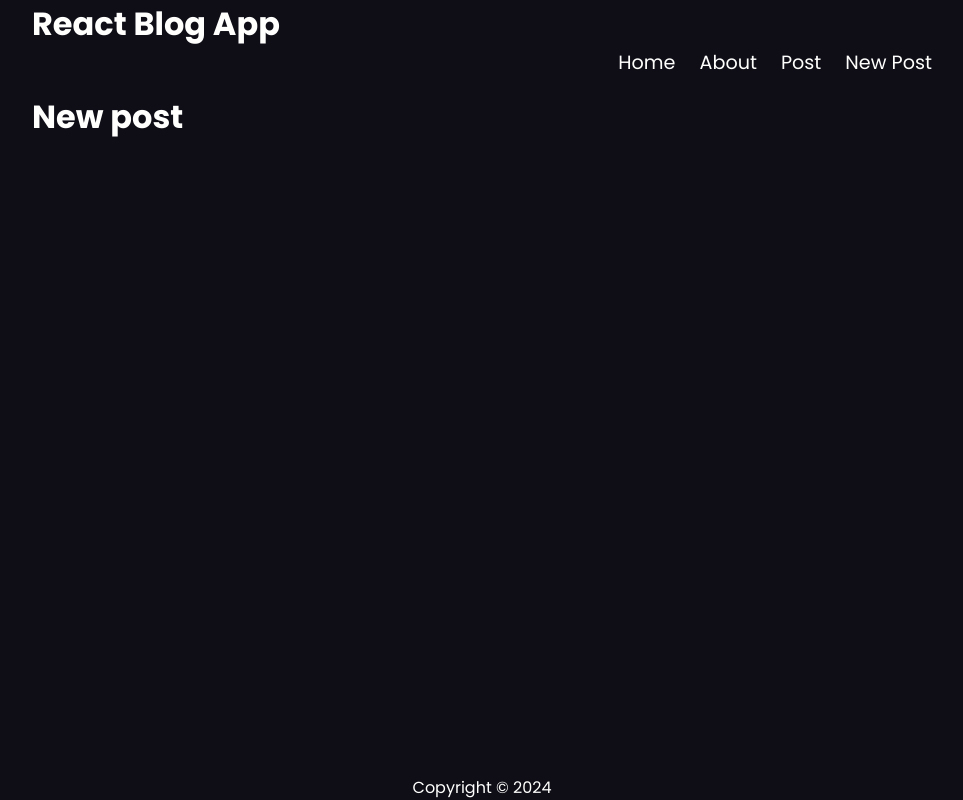
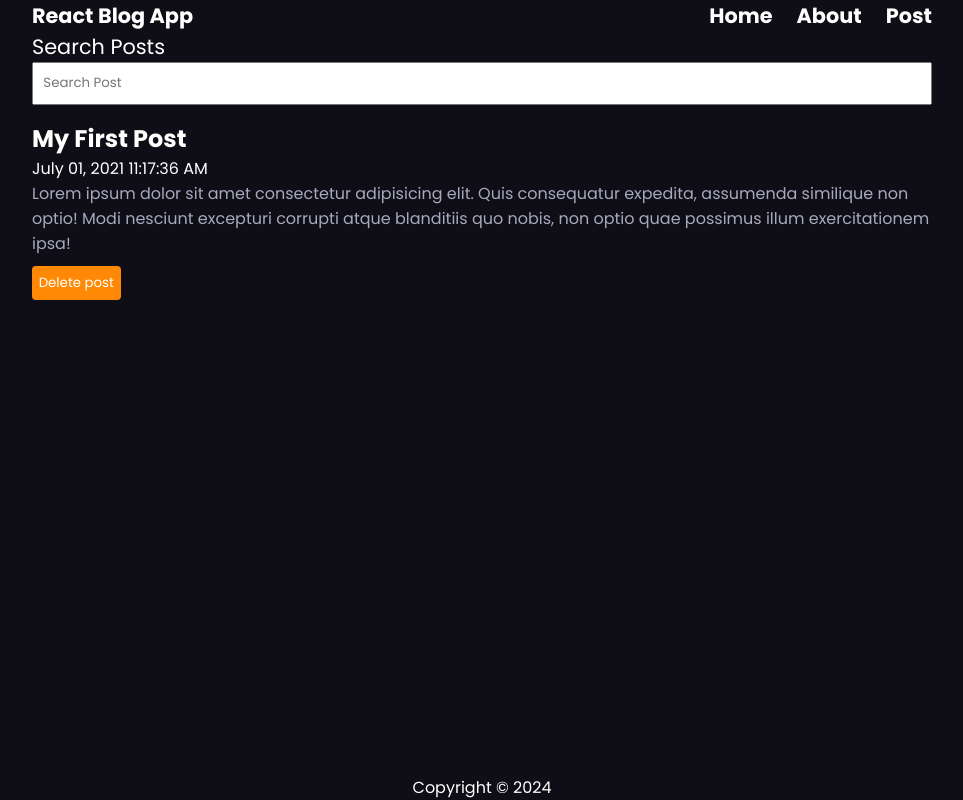
Before and after one commit to KaymMikael/blog-app, a React (Create React App) app: page /post/1 in a window 1280 px wide. Shown: the whole page, without its empty margins (158-1121 px from the left). Built offline with nearby package versions, Linux system fonts and the light colour scheme; a web font is replaced by a local one.

Commit message:
idk what I'm doing

```diff
--- a/src/App.js
+++ b/src/App.js
@@ -10,15 +10,50 @@
 import { useState, useEffect } from "react";
 
 const App = () => {
+  const [posts, setPosts] = useState([
+    {
+      id: 1,
+      title: "My First Post",
+      datetime: "July 01, 2021 11:17:36 AM",
+      body: "Lorem ipsum dolor sit amet consectetur adipisicing elit. Quis consequatur expedita, assumenda similique non optio! Modi nesciunt excepturi corrupti atque blanditiis quo nobis, non optio quae possimus illum exercitationem ipsa!",
+    },
+    {
+      id: 2,
+      title: "My 2nd Post",
+      datetime: "July 01, 2021 11:17:36 AM",
+      body: "Lorem ipsum dolor sit amet consectetur adipisicing elit. Quis consequatur expedita, assumenda similique non optio! Modi nesciunt excepturi corrupti atque blanditiis quo nobis, non optio quae possimus illum exercitationem ipsa!",
+    },
+    {
+      id: 3,
+      title: "My 3rd Post",
+      datetime: "July 01, 2021 11:17:36 AM",
+      body: "Lorem ipsum dolor sit amet consectetur adipisicing elit. Quis consequatur expedita, assumenda similique non optio! Modi nesciunt excepturi corrupti atque blanditiis quo nobis, non optio quae possimus illum exercitationem ipsa!",
+    },
+    {
+      id: 4,
+      title: "My Fourth Post",
+      datetime: "July 01, 2021 11:17:36 AM",
+      body: "Lorem ipsum dolor sit amet consectetur adipisicing elit. Quis consequatur expedita, assumenda similique non optio! Modi nesciunt excepturi corrupti atque blanditiis quo nobis, non optio quae possimus illum exercitationem ipsa!",
+    },
+  ]);
+  const [seach, setSearch] = useState("");
+  const [searchResult, setSearchResult] = useState([]);
+
+  const handleDelete = (id) => {
+
+  }
   return (
     <div className="App">
-      <Header />
-      <Nav />
+      <Header title={"React Blog App"} />
+      <Nav search={seach} setSearch={setSearch} />
       <main className="main">
         <Routes>
-          <Route path="/" element={<Home />} />
-          <Route path="/post" element={<PostPage />} />
-          <Route path="/post/:id" element={<NewPost />} />
+          <Route exact path="/" element={<Home posts={posts} />} />
+          <Route exact path="/post" element={<NewPost />} />
+          <Route
+            path="/post/:id"
+            element={<PostPage posts={posts} handleDelete={handleDelete} />}
+          />
           <Route path="/about" element={<About />} />
           <Route path="*" element={<Missing />} />
         </Routes>
--- a/src/components/About.js
+++ b/src/components/About.js
@@ -3,6 +3,19 @@
 const About = () => {
   return (
     <div className="about">
+      <div className="introduction-box">
+        <h3 className="introduction-headline">
+          Streamline Your Thoughts: Introducing Our New Blog App
+        </h3>
+        <p className="introduction-paragraph">
+          In the digital age, sharing your ideas and stories with the world has
+          never been easier. Our new blog app is designed to help you capture
+          your thoughts, engage with readers, and manage your posts seamlessly.
+          Whether you're a seasoned writer or just starting out, this platform
+          offers intuitive tools to bring your words to life and connect with a
+          wider audience. Dive in and start creating today!
+        </p>
+      </div>
       <div className="welcome">
         <p className="about-headline">About Us</p>
         <p className="about-paragraph">
--- /dev/null
+++ b/src/components/Feed/Feed.js
@@ -0,0 +1,14 @@
+import React from 'react'
+import Post from '../Post/Post'
+
+const Feed = ({posts}) => {
+  return (
+    <>
+    {posts.map((post) => (
+        <Post key={post.id} post={post}/>
+    ))}
+    </>
+  )
+}
+
+export default Feed
--- a/src/components/Header.js
+++ b/src/components/Header.js
@@ -1,9 +1,22 @@
 import React from "react";
+import { Link } from "react-router-dom";
 
-const Header = () => {
+const Header = ({ title }) => {
   return (
     <header className="header">
-      <h1>React Blog App</h1>
+      <p>{title}</p>
+      <ul className="nav-list">
+        <li className="nav-link">
+          <Link to={"/"}>Home</Link>
+        </li>
+        <li className="nav-link">
+          <Link to={"/about"}>About</Link>
+        </li>
+        <li className="nav-link">
+          <Link to={"/post"}>Post</Link>
+        </li>
+        {/* <li><Link to={"/post/:id"}>New Post</Link></li> */}
+      </ul>
     </header>
   );
 };
--- a/src/components/Home.js
+++ b/src/components/Home.js
@@ -1,19 +1,14 @@
 import React from "react";
+import Feed from "./Feed/Feed";
 
-const Home = () => {
+const Home = ({ posts }) => {
   return (
-    <div className="introduction-box">
-      <h3 className="introduction-headline">
-        Streamline Your Thoughts: Introducing Our New Blog App
-      </h3>
-      <p className="introduction-paragraph">
-        In the digital age, sharing your ideas and stories with the world has
-        never been easier. Our new blog app is designed to help you capture your
-        thoughts, engage with readers, and manage your posts seamlessly. Whether
-        you're a seasoned writer or just starting out, this platform offers
-        intuitive tools to bring your words to life and connect with a wider
-        audience. Dive in and start creating today!
-      </p>
+    <div className="home">
+      {posts.length ? (
+        <Feed posts={posts} />
+      ) : (
+        <p style={{ marginTop: "2rem" }}>No posts to display</p>
+      )}
     </div>
   );
 };
--- a/src/components/Nav.js
+++ b/src/components/Nav.js
@@ -1,14 +1,19 @@
 import React from "react";
 
-const Nav = () => {
+const Nav = ({ search, setSearch }) => {
   return (
     <nav className="nav">
-      <ul className="nav-list">
-        <li>Home</li>
-        <li>About</li>
-        <li>Post</li>
-        <li>New Post</li>
-      </ul>
+      <form className="searchForm" onSubmit={(e) => e.preventDefault()}>
+        <label htmlFor="search">Search Posts</label>
+        <input
+        autoComplete="off"
+          type="text"
+          id="search"
+          placeholder="Search Post"
+          value={search}
+          onChange={(e) => setSearch(e.target.value)}
+        />
+      </form>
     </nav>
   );
 };
--- a/src/components/NewPost.js
+++ b/src/components/NewPost.js
@@ -3,7 +3,7 @@
 const NewPost = () => {
   return (
     <div className="new-post">
-      <h1>New post</h1>
+      <h1>New Post</h1>
     </div>
   );
 };
--- /dev/null
+++ b/src/components/Post/Post.js
@@ -0,0 +1,16 @@
+import React from "react";
+import { Link } from "react-router-dom";
+
+const Post = ({ post }) => {
+  return (
+    <article className="post">
+      <Link to={`/post/${post.id}`}>
+        <h2 className="post-title">{post.title}</h2>
+        <p className="post-date">{post.datetime}</p>
+      </Link>
+      <p className="post-body">{(post.body).length <= 25 ? post.body : `${(post.body).slice(0,25)}`}...</p>
+    </article>
+  );
+};
+
+export default Post;
--- /dev/null
+++ b/src/components/Post/PostNotFound.js
@@ -0,0 +1,16 @@
+import React from "react";
+import { Link } from "react-router-dom";
+
+const PostNotFound = () => {
+  return (
+    <>
+      <h2>Post Not Found</h2>
+      <p>Well, that's disappointing</p>
+      <p>
+        <Link to={"/"}>Visit Our Homepage</Link>
+      </p>
+    </>
+  );
+};
+
+export default PostNotFound;
--- a/src/components/PostPage.js
+++ b/src/components/PostPage.js
@@ -1,9 +1,30 @@
 import React from "react";
+import { useParams } from "react-router-dom";
+import PostNotFound from "./Post/PostNotFound";
 
-const PostPage = () => {
+const PostPage = ({ posts, handleDelete }) => {
+  const { id } = useParams();
+  const post = posts.find((post) => post.id.toString() === id);
+
   return (
-    <div className="posts">
-      <h1>Post Page</h1>
+    <div className="post-page">
+      <article className="post">
+        {post ? (
+          <>
+            <h2 className="post-title">{post.title}</h2>
+            <p className="post-date">{post.datetime}</p>
+            <p className="post-body">{post.body}</p>
+            <button
+              onClick={() => handleDelete(post.id)}
+              className="button-delete-post"
+            >
+              Delete post
+            </button>
+          </>
+        ) : (
+          <PostNotFound />
+        )}
+      </article>
     </div>
   );
 };
--- a/src/index.css
+++ b/src/index.css
@@ -3,8 +3,19 @@
 :root {
   --backGroundColor: #0f0e17;
   --buttonBackgroundColor: #ff8906;
-  --textColor: #fffffe;
+  --headlineColor: #fffffe;
   --paragraphColor: #a7a9be;
+}
+
+input {
+  width: 100%;
+  padding: 0.7em;
+  outline: none;
+}
+
+a {
+  color: var(--headlineColor);
+  text-decoration: none;
 }
 
 * {
@@ -28,22 +39,27 @@
 }
 
 .header{
-  color: var(--textColor);
+  font-size: 1.3rem;
+  font-weight: bold;
+  color: var(--headlineColor);
+  display: flex;
+  align-items: center;
+  justify-content: space-between;
 }
 
 .nav {
-  font-size: 1.2rem;
-  color: var(--textColor);
+  font-size: 1.3rem;
+  color: var(--headlineColor);
 }
 
 .main{
   margin-top: 1rem;
-  color: var(--textColor);
+  color: var(--headlineColor);
   flex: 1;
 }
 
 .footer {
-  color: var(--textColor);
+  color: var(--headlineColor);
   text-align: center;
 }
 
@@ -51,9 +67,13 @@
   list-style: none;
   display: flex;
   gap: 0 24px;
-  justify-content: flex-end;
   flex-wrap: wrap;
 }
+
+/* .searchForm {
+  display: flex;
+  flex-direction: column;
+} */
 
 .introduction-headline{
   text-align: center;
@@ -79,3 +99,19 @@
   line-height: 2;
   color: var(--paragraphColor);
 }
+
+/* Post Page style */
+
+.post-body {
+  color: var(--paragraphColor);
+}
+
+.button-delete-post {
+  cursor: pointer;
+  margin-top: 0.8em;
+  color: var(--headlineColor);
+  background-color: var(--buttonBackgroundColor);
+  border: none;
+  padding: 0.5em;
+  border-radius: 4px;
+}
```
